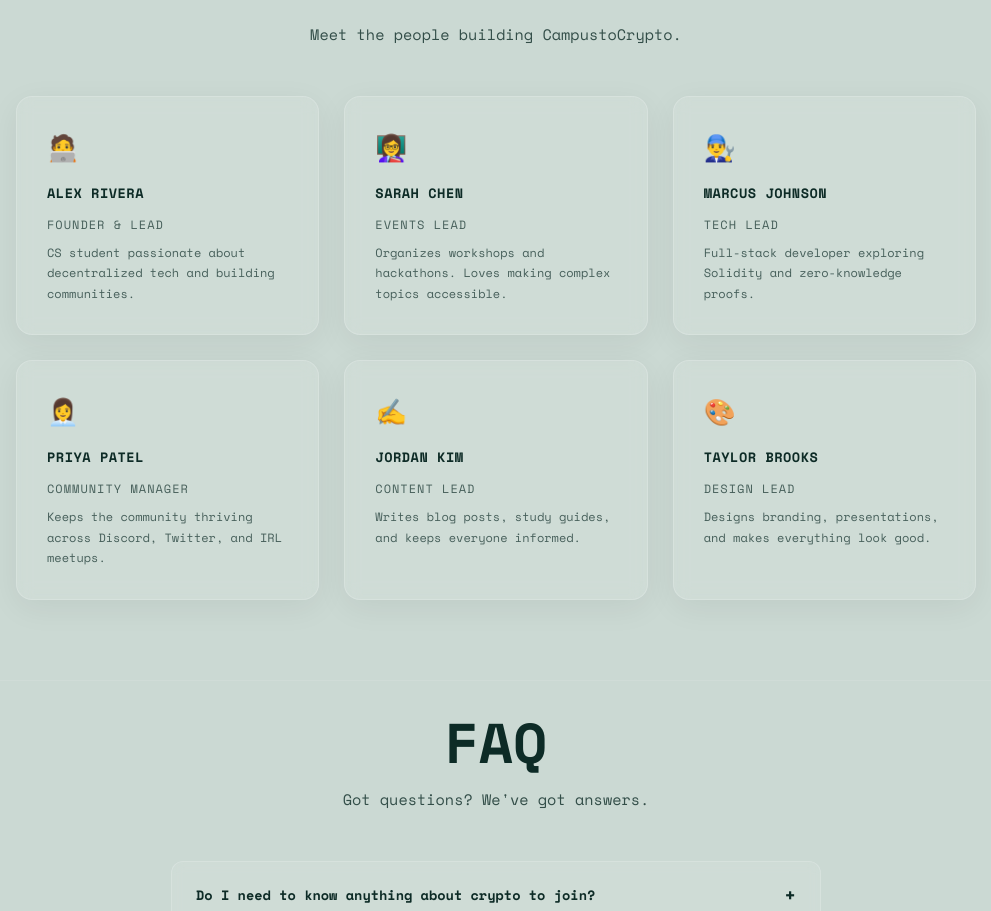
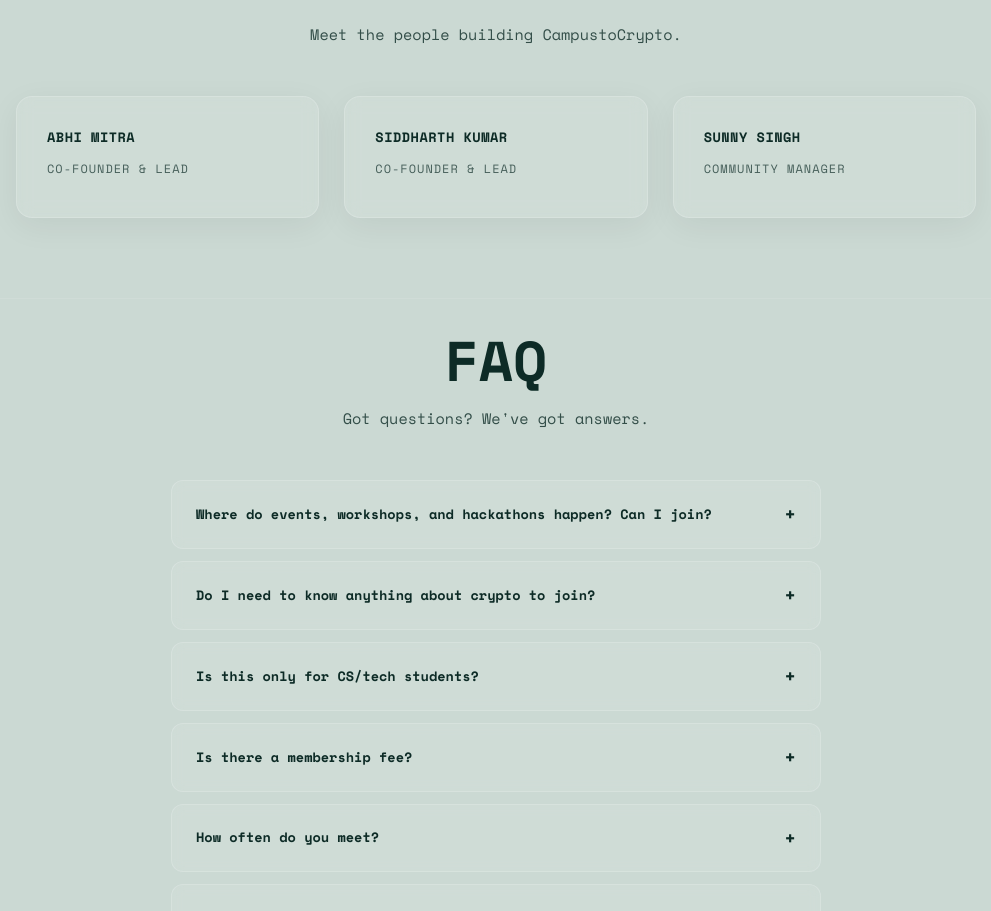
Before and after one commit to root-Akira/campustocrypto, a React (Vite) app: page / in a window 1280 px wide. Shown: the part 3869-4780 px from the top of the page, without its empty margins (144-1135 px from the left). Built offline with nearby package versions, Linux system fonts and the light colour scheme.

Commit message:
Update team, FAQ, and remove blog section from home

```diff
--- a/src/sections/FAQSection.jsx
+++ b/src/sections/FAQSection.jsx
@@ -2,6 +2,7 @@
 import Reveal from '../components/Reveal'
 
 const faqs = [
+  { q: 'Where do events, workshops, and hackathons happen? Can I join?', a: 'Events, workshops, and hackathons are held at Centurion University and are open to everyone — anybody can join!' },
   { q: 'Do I need to know anything about crypto to join?', a: 'Not at all! We welcome complete beginners. Our workshops start from the very basics and work up from there.' },
   { q: 'Is this only for CS/tech students?', a: 'No — we welcome students from all majors: business, design, law, economics, and beyond. Crypto touches everything.' },
   { q: 'Is there a membership fee?', a: 'Zero. CampustoCrypto is completely free for all students.' },
--- a/src/sections/TeamSection.jsx
+++ b/src/sections/TeamSection.jsx
@@ -1,12 +1,9 @@
 import Reveal from '../components/Reveal'
 
 const members = [
-  { name: 'Alex Rivera', role: 'Founder & Lead', emoji: '🧑‍💻', bio: 'CS student passionate about decentralized tech and building communities.' },
-  { name: 'Sarah Chen', role: 'Events Lead', emoji: '👩‍🏫', bio: 'Organizes workshops and hackathons. Loves making complex topics accessible.' },
-  { name: 'Marcus Johnson', role: 'Tech Lead', emoji: '👨‍🔧', bio: 'Full-stack developer exploring Solidity and zero-knowledge proofs.' },
-  { name: 'Priya Patel', role: 'Community Manager', emoji: '👩‍💼', bio: 'Keeps the community thriving across Discord, Twitter, and IRL meetups.' },
-  { name: 'Jordan Kim', role: 'Content Lead', emoji: '✍️', bio: 'Writes blog posts, study guides, and keeps everyone informed.' },
-  { name: 'Taylor Brooks', role: 'Design Lead', emoji: '🎨', bio: 'Designs branding, presentations, and makes everything look good.' },
+  { name: 'Abhi Mitra', role: 'Co-founder & Lead' },
+  { name: 'Siddharth Kumar', role: 'Co-founder & Lead' },
+  { name: 'Sunny Singh', role: 'Community Manager' },
 ]
 
 export default function TeamSection() {
@@ -18,10 +15,8 @@
         <div className="card-grid">
           {members.map((m, i) => (
             <div className="card" key={i}>
-              <div className="card-icon">{m.emoji}</div>
               <h3>{m.name}</h3>
               <p className="team-role">{m.role}</p>
-              <p>{m.bio}</p>
             </div>
           ))}
         </div>
```
